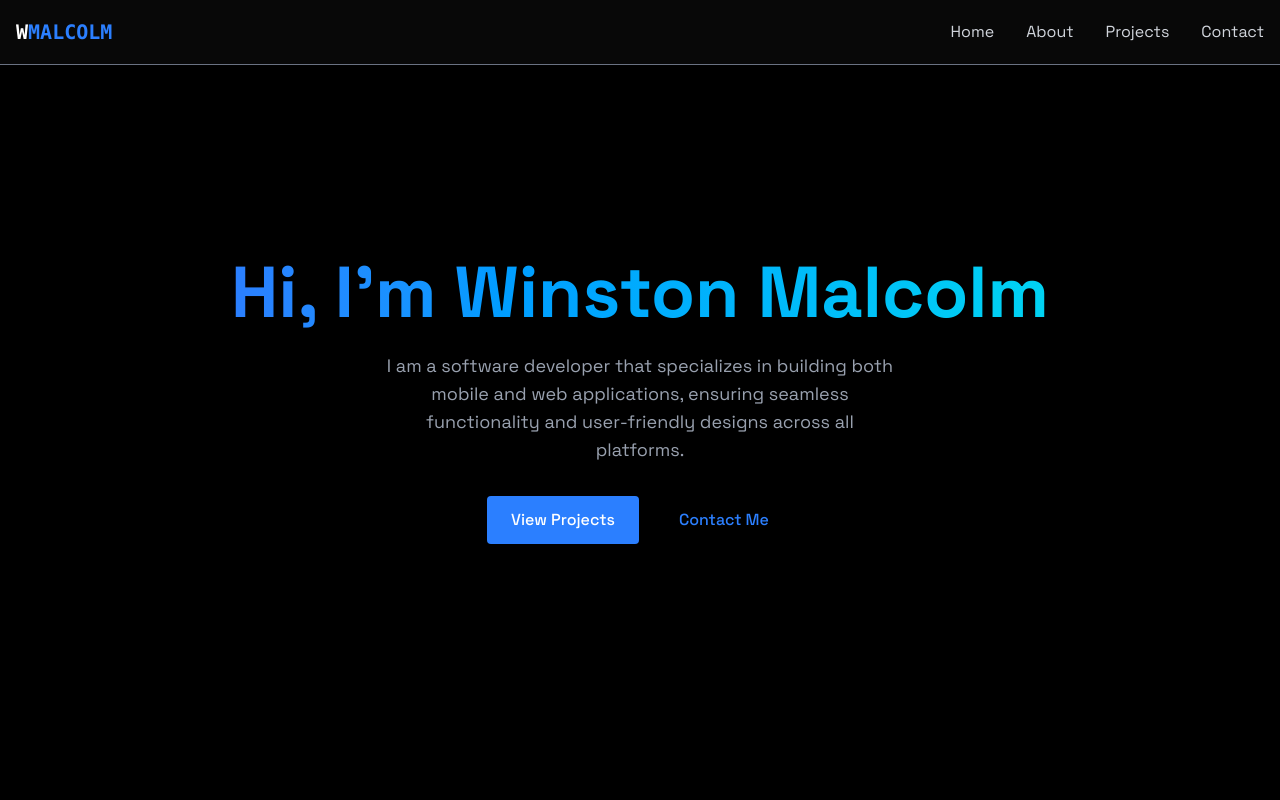
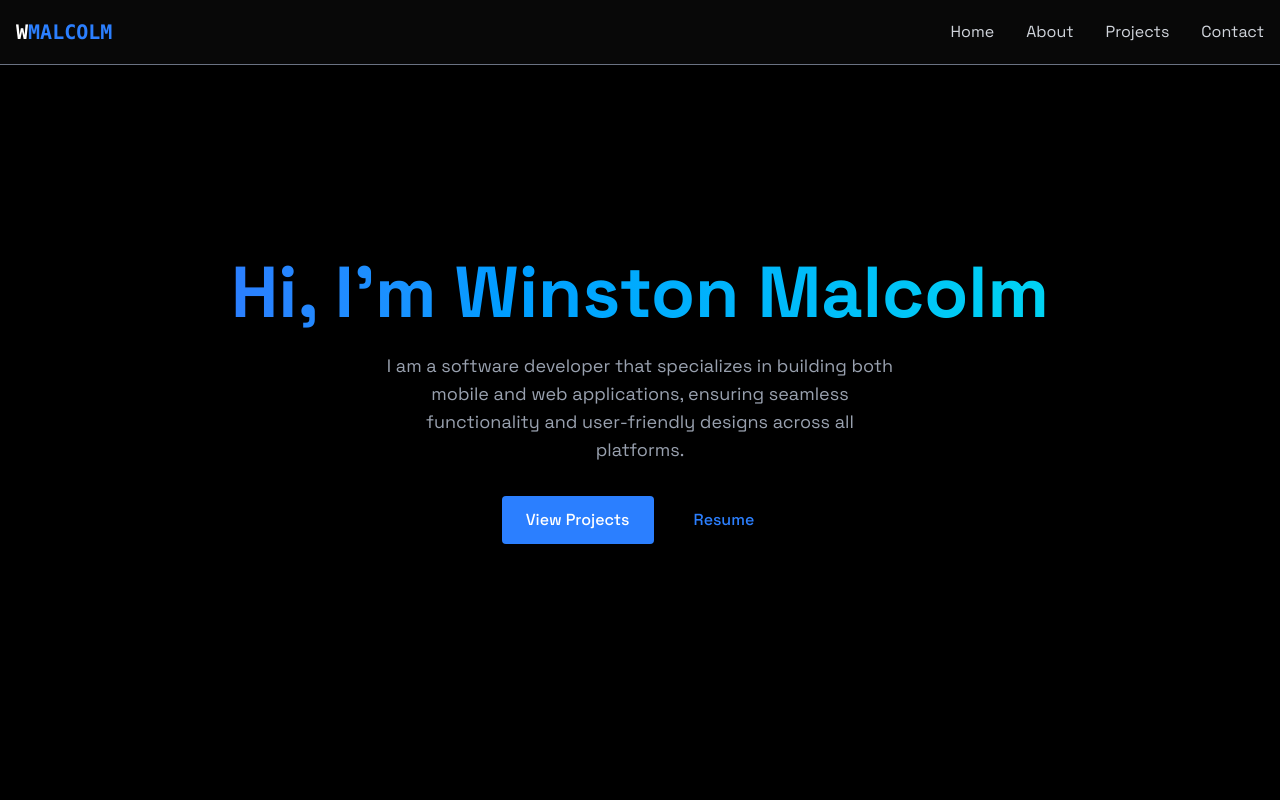
Before and after one commit to winstonmalcolm-tech/winston-malcolm-portfolio, a React (Vite) app: page / in a window 1280 px wide. Shown: the top 800 px of the page. Built offline with nearby package versions, Linux system fonts and the light colour scheme.

Commit message:
Add resume

```diff
--- a/src/components/sections/Home.jsx
+++ b/src/components/sections/Home.jsx
@@ -1,19 +1,19 @@
-import React from 'react'
 import RevealOnScroll from "../RevealOnScroll";
+import Resume from "../../assets/winston_malcolm_resume.docx";
 
 const Home = () => {
   return (
     <section id='home' className='min-h-screen flex items-center justify-center relative'>
         <RevealOnScroll>
           <div className='text-center z-10 px-4'>
-              <h1 className='text-5xl md:text-7xl font-bold mb-6 bg-gradient-to-r from-blue-500 to-cyan-400 bg-clip-text text-transparent leading-right'>Hi, I'm Winston Malcolm</h1>
+              <h1 className='text-5xl md:text-7xl font-bold mb-6 bg-gradient-to-r from-blue-500 to-cyan-400 bg-clip-text text-transparent leading-right'>Hi, I&apos;m Winston Malcolm</h1>
               <p className='text-gray-400 text-lg mb-8 max-w-lg mx-auto'>
                   I am a software developer that specializes in building both mobile and web applications, ensuring seamless functionality and user-friendly designs across all platforms.
               </p>
 
               <div className='flex justify-center space-x-4'>
                   <a href="#projects" className='bg-blue-500 text-white py-3 px-6 rounded font-medium transition relative overflow-hidden hover:-translate-y-0.5 hover:shadow-[0_0_15px_rgba(59, 130, 246, 0.4)]'>View Projects</a>
-                  <a href="#contact" className='border-blue-500/50 text-blue-500 py-3 px-6 rounded font-medium transition-all duration-200 hover:-translate-y-0.5 hover:shadow-[0_0_15px_rgba(59, 130, 246, 0.2)] hover:bg-blue-500/10'>Contact Me</a>
+                  <a href={Resume} className='border-blue-500/50 text-blue-500 py-3 px-6 rounded font-medium transition-all duration-200 hover:-translate-y-0.5 hover:shadow-[0_0_15px_rgba(59, 130, 246, 0.2)] hover:bg-blue-500/10'>Resume</a>
               </div>
           </div>
         </RevealOnScroll>
--- a/vite.config.js
+++ b/vite.config.js
@@ -4,6 +4,7 @@ import react from '@vitejs/plugin-react'
 
 // https://vite.dev/config/
 export default defineConfig({
+  assetsInclude: ["**/*.docx"],
   plugins: [
     react(),
     tailwindcss(),
```
Also changed, not shown: 1 other file (tests, documents, lock files or other folders).
